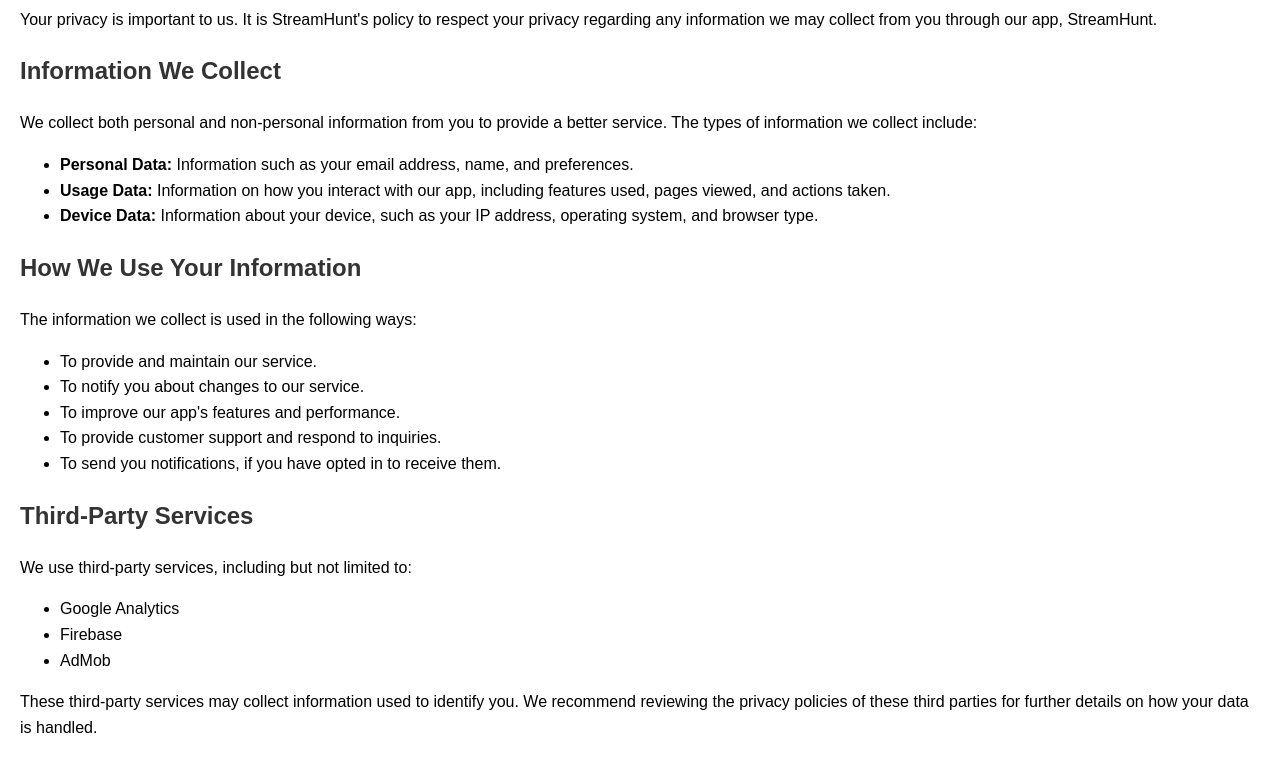
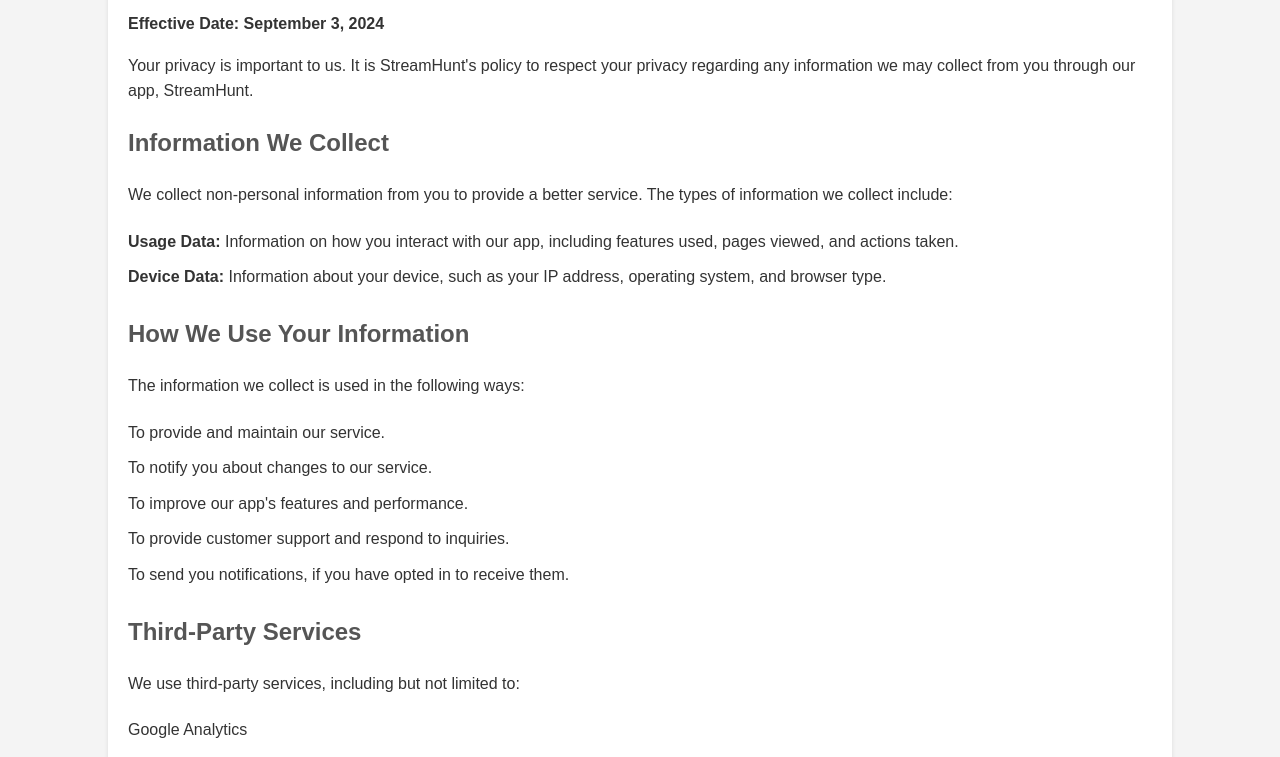
Before and after one commit to Software-Contriver/software-contriver.github.io, a plain HTML site: page privacy-policy.html in a window 1280 px wide. Shown: the part 123-880 px from the top of the page. Drawn offline with Linux system fonts and the light colour scheme.

Commit message:
Update privacy policy

```diff
--- a/privacy-policy.html
+++ b/privacy-policy.html
@@ -3,35 +3,52 @@
 <head>
     <meta charset="UTF-8">
     <meta name="viewport" content="width=device-width, initial-scale=1.0">
-    <title>Privacy Policy</title>
+    <meta http-equiv="X-UA-Compatible" content="ie=edge">
+    <title>Privacy Policy for StreamHunt</title>
     <style>
         body {
             font-family: Arial, sans-serif;
+            margin: 0;
+            padding: 0;
+            background-color: #f4f4f4;
+            color: #333;
             line-height: 1.6;
-            margin: 20px;
         }
-        h1, h2 {
-            color: #333;
+        .container {
+            width: 80%;
+            margin: 20px auto;
+            padding: 20px;
+            background-color: #fff;
+            border-radius: 10px;
+            box-shadow: 0 2px 4px rgba(0, 0, 0, 0.1);
         }
-        p {
-            margin: 10px 0;
+        h1 {
+            text-align: center;
         }
-        a {
-            color: #007BFF;
+        h2 {
+            color: #555;
+        }
+        ul {
+            list-style-type: none;
+            padding: 0;
+        }
+        ul li {
+            padding: 5px 0;
         }
     </style>
 </head>
 <body>
 
+<div class="container">
     <h1>Privacy Policy for StreamHunt</h1>
-    <p>Effective Date: September 3, 2024</p>
+
+    <p><strong>Effective Date: September 3, 2024</strong></p>
 
     <p>Your privacy is important to us. It is StreamHunt's policy to respect your privacy regarding any information we may collect from you through our app, StreamHunt.</p>
 
     <h2>Information We Collect</h2>
-    <p>We collect both personal and non-personal information from you to provide a better service. The types of information we collect include:</p>
+    <p>We collect non-personal information from you to provide a better service. The types of information we collect include:</p>
     <ul>
-        <li><strong>Personal Data:</strong> Information such as your email address, name, and preferences.</li>
         <li><strong>Usage Data:</strong> Information on how you interact with our app, including features used, pages viewed, and actions taken.</li>
         <li><strong>Device Data:</strong> Information about your device, such as your IP address, operating system, and browser type.</li>
     </ul>
@@ -62,13 +79,14 @@
     <p>StreamHunt uses cookies and similar tracking technologies to monitor activity in our app and store certain information. You have the option to accept or decline these cookies.</p>
 
     <h2>Your Rights</h2>
-    <p>You have the right to access, update, and delete your personal data. If you wish to exercise any of these rights, please contact us at <a href="mailto:umairjihan@gmail.com">umairjihan@gmail.com</a>.</p>
+    <p>You have the right to access, update, and delete your usage data. If you wish to exercise any of these rights, please contact us at <a href="mailto:umairjihan@gmail.com">umairjihan@gmail.com</a>.</p>
 
     <h2>Changes to This Privacy Policy</h2>
     <p>We may update our Privacy Policy from time to time. We will notify you of any changes by posting the new Privacy Policy on this page. Changes to this Privacy Policy are effective immediately upon being posted.</p>
 
     <h2>Contact Us</h2>
     <p>If you have any questions about this Privacy Policy, please contact us at <a href="mailto:umairjihan@gmail.com">umairjihan@gmail.com</a>.</p>
+</div>
 
 </body>
 </html>
```
